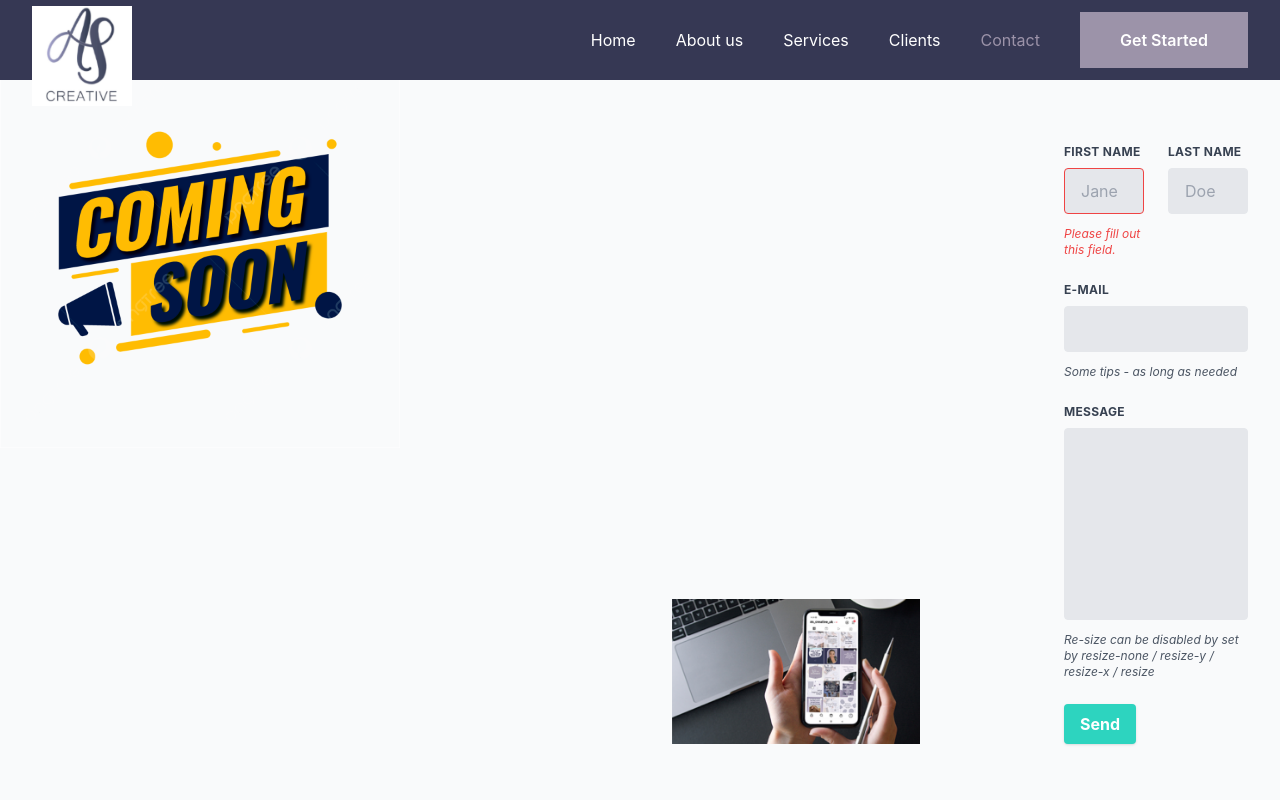
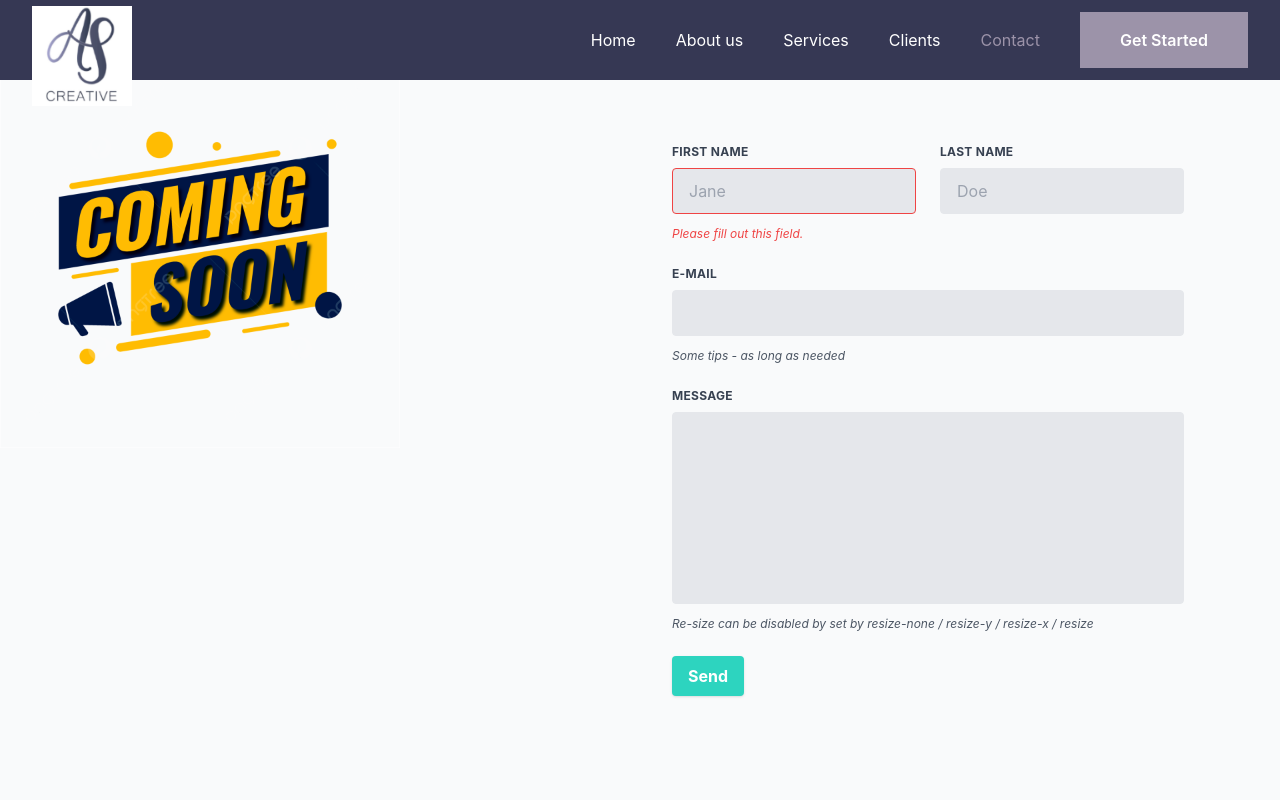
Before and after one commit to nodexchange/alyssacreative.co.uk, a Next.js app: page /contact in a window 1280 px wide. Shown: the top 800 px of the page. Built offline with nearby package versions, Linux system fonts and the light colour scheme; a web font is replaced by a local one.

Commit message:
clean up and small contact us changes

```diff
--- a/components/sections/Contact.js
+++ b/components/sections/Contact.js
@@ -11,20 +11,8 @@ function Contact() {
   return (
     <section id="Contact" className="py-10 bg-gray-50 sm:py-16 lg:py-24">
       <div className="px-4 mx-auto max-w-7xl sm:px-6 lg:px-8">
-        <div className="grid items-stretch gap-y-10 md:grid-cols-2 md:gap-x-20 relative">
-          <div className="flex flex-wrap lg:gap-8 lg:mt-auto">
-            <Image
-              width={400}
-              height={200}
-              className="w-full"
-              src={ClientImg}
-              alt="An image displaying a social media feed on a mobile phone managed by AS Creative."
-            />
-          </div>
-
-          <div className="flex flex-col items-start xl:pl-16 relative">
-            <MyForm handleSubmit={handleSubmit} submitting={state.submitting} succeeded={state.succeeded} />
-          </div>
+        <div className="grid items-stretch gap-y-10 md:grid-cols-1 md:gap-x-20 relative">
+          <MyForm handleSubmit={handleSubmit} submitting={state.submitting} succeeded={state.succeeded} />
         </div>
       </div>
     </section>
--- a/components/sections/Hero.js
+++ b/components/sections/Hero.js
@@ -21,7 +21,7 @@ push in the right direction.
 </p>
 
                         <div className="mt-10 ">
-                            <a href="#" title="" class="inline-flex items-center justify-center px-10 py-4 text-base font-semibold text-white transition-all duration-200 bg-acblue-light hover:bg-acblue-dark focus:bg-acblue-dark" role="button">LEARN MORE</a>
+                            <a href="#" title="" className="inline-flex items-center justify-center px-10 py-4 text-base font-semibold text-white transition-all duration-200 bg-acblue-light hover:bg-acblue-dark focus:bg-acblue-dark" role="button">LEARN MORE</a>
                         </div>
                     </div>
                 </div>
--- a/components/sections/Navbar.js
+++ b/components/sections/Navbar.js
@@ -93,7 +93,7 @@ function Navbar() {
 
           <button
             type="button"
-            class="inline-flex p-2 text-white transition-all duration-200 rounded-md lg:hidden focus:bg-gray-500 hover:bg-gray-500"
+            className="inline-flex p-2 text-white transition-all duration-200 rounded-md lg:hidden focus:bg-gray-500 hover:bg-gray-500"
             onClick={toggleMenu}>
             {/* <!-- Menu open: "hidden", Menu closed: "block" --> */}
             {isOpen ? (
--- a/components/sections/Testimonial.js
+++ b/components/sections/Testimonial.js
@@ -20,7 +20,7 @@ potential of your brands' growth
 current clients are saying about us!
             </p>
             <div className="mt-10 ">
-              <Link href="/clients" title="Clients" class="inline-flex items-center justify-center px-10 py-4 text-base font-semibold text-white transition-all duration-200 bg-acblue-light hover:bg-acblue-dark focus:bg-acblue-dark" role="button">Clients</Link>
+              <Link href="/clients" title="Clients" className="inline-flex items-center justify-center px-10 py-4 text-base font-semibold text-white transition-all duration-200 bg-acblue-light hover:bg-acblue-dark focus:bg-acblue-dark" role="button">Clients</Link>
             </div>
             {/* </Fade> */}
           </div>
```
